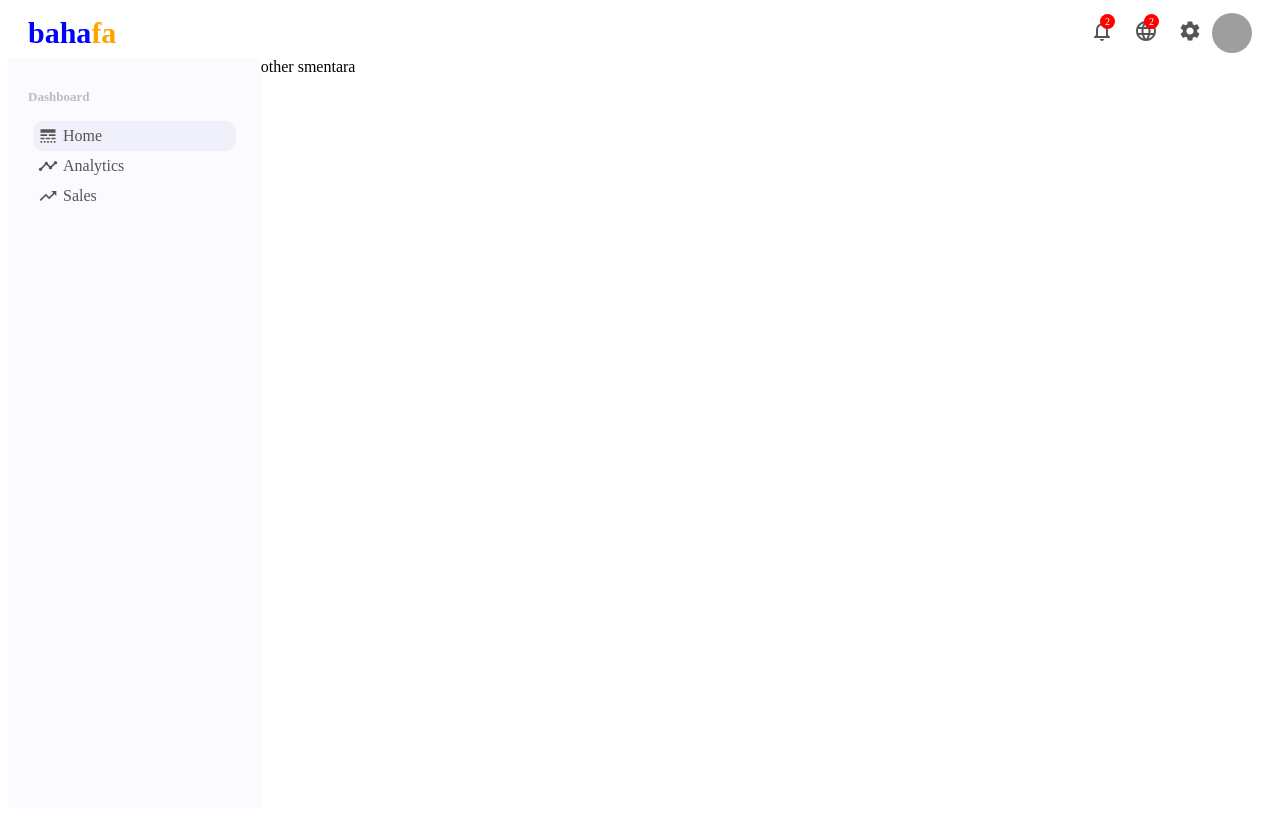
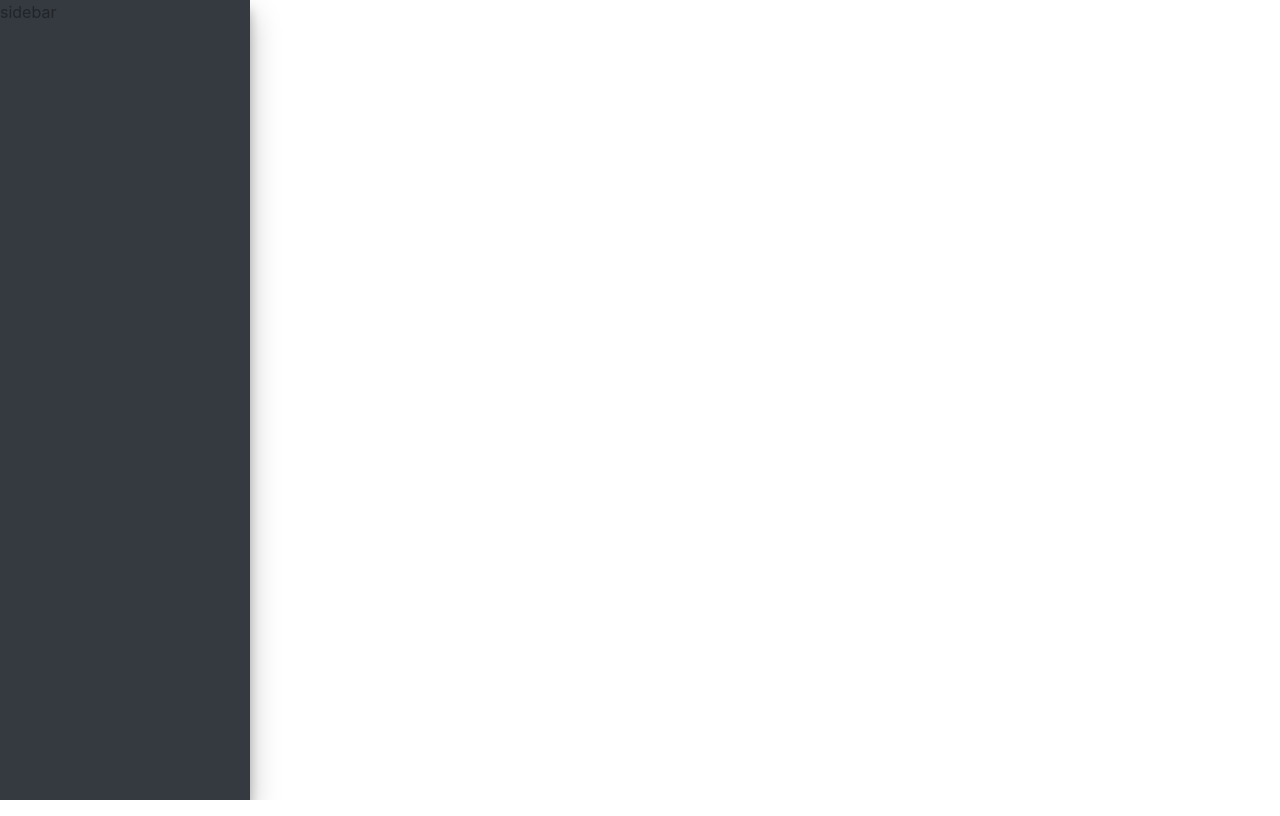
Before and after one commit to bahafa18/sinau-react, a React (Create React App) app: page / in a window 1280 px wide. Built offline with nearby package versions, Linux system fonts and the light colour scheme; grey boxes are pictures that could not be loaded.

Commit message:
edit aside

```diff
--- a/src/App.css
+++ b/src/App.css
@@ -1,8 +1,16 @@
-.container {
-  display: flex;
+*,
+::after,
+::before {
+  box-sizing: border-box;
 }
 
-.other {
-  flex: 4;
-  background-color: white;
+body {
+  font-family: "Source Sans Pro", -apple-system, BlinkMacSystemFont, "Segoe UI",
+    Roboto, "Helvetica Neue", Arial, sans-serif, "Apple Color Emoji",
+    "Segoe UI Emoji", "Segoe UI Symbol";
+  font-size: 1rem;
+  font-weight: 400;
+  line-height: 1.5;
+  color: #212529;
+  text-align: left;
 }
--- a/src/App.js
+++ b/src/App.js
@@ -1,4 +1,4 @@
-// import "bootstrap/dist/css/bootstrap.min.css";
+import "bootstrap/dist/css/bootstrap.min.css";
 import "./App.css";
 import Topbar from "./components/topbar/Topbar";
 import Sidebar from "./components/sidebar/Sidebar";
@@ -6,13 +6,7 @@ import Sidebar from "./components/sidebar/Sidebar";
 function App() {
   return (
     <div className="App">
-      <Topbar />
-      <div className="container">
-        <Sidebar />
-        <div className="other">
-          other smentara <br />
-        </div>
-      </div>
+      <Sidebar />
     </div>
   );
 }
--- a/src/components/sidebar/Sidebar.css
+++ b/src/components/sidebar/Sidebar.css
@@ -1,45 +1,39 @@
-.sidebar {
-  flex: 1;
-  height: calc(100vh - 50px);
-  background-color: rgb(251, 251, 255);
-  position: sticky;
-  top: 50px;
+.main-sidebar {
+  height: inherit;
+  min-height: 100%;
+  position: absolute;
+  top: 0;
 }
 
-.sideBarWrapper {
-  color: #555;
-  padding: 20px;
+.elevation-4 {
+  box-shadow: 0 14px 28px rgba(0, 0, 0, 0.25), 0 10px 10px rgba(0, 0, 0, 0.22) !important;
 }
 
-.sideBarMenu {
-  margin-bottom: 10px;
+.sidebar-dark {
+  background-color: #343a40;
 }
 
-.sideBarTitle {
-  font-size: 13px;
-  color: rgb(189, 188, 188);
+.main-sidebar {
+  height: 100vh;
+  overflow-y: hidden;
+  z-index: 1038;
 }
 
-.sideBarList {
-  list-style: none;
-  padding: 5px;
-  margin-top: 0px;
+.main-sidebar,
+.main-sidebar::before {
+  transition: margin-left 0.3s ease-in-out, width 0.3s ease-in-out;
+  width: 250px;
 }
 
-.sideBarItem {
-  padding: 5px;
-  cursor: pointer;
-  display: flex;
-  align-items: center;
-  border-radius: 10px;
+article,
+aside,
+figcaption,
+figure,
+footer,
+header,
+hgroup,
+main,
+nav,
+section {
+  display: block;
 }
-
-.sideBarItem.active,
-.sideBarItem:hover {
-  background-color: rgb(240, 240, 250);
-}
-
-.sideBarIcon {
-  margin-right: 5px;
-  font-size: 20px !important;
-}
--- a/src/components/sidebar/Sidebar.jsx
+++ b/src/components/sidebar/Sidebar.jsx
@@ -3,26 +3,6 @@ import "./Sidebar.css";
 
 export default function Sidebar() {
   return (
-    <div className="sidebar">
-      <div className="sideBarWrapper">
-        <div className="sideBarMenu">
-          <h2 className="sideBarTitle">Dashboard</h2>
-          <ul className="sideBarList">
-            <li className="sideBarItem active">
-              <LineStyle className="sideBarIcon" />
-              Home
-            </li>
-            <li className="sideBarItem">
-              <Timeline className="sideBarIcon" />
-              Analytics
-            </li>
-            <li className="sideBarItem">
-              <TrendingUp className="sideBarIcon" />
-              Sales
-            </li>
-          </ul>
-        </div>
-      </div>
-    </div>
+    <aside className="main-sidebar elevation-4 sidebar-dark">sidebar</aside>
   );
 }
```
